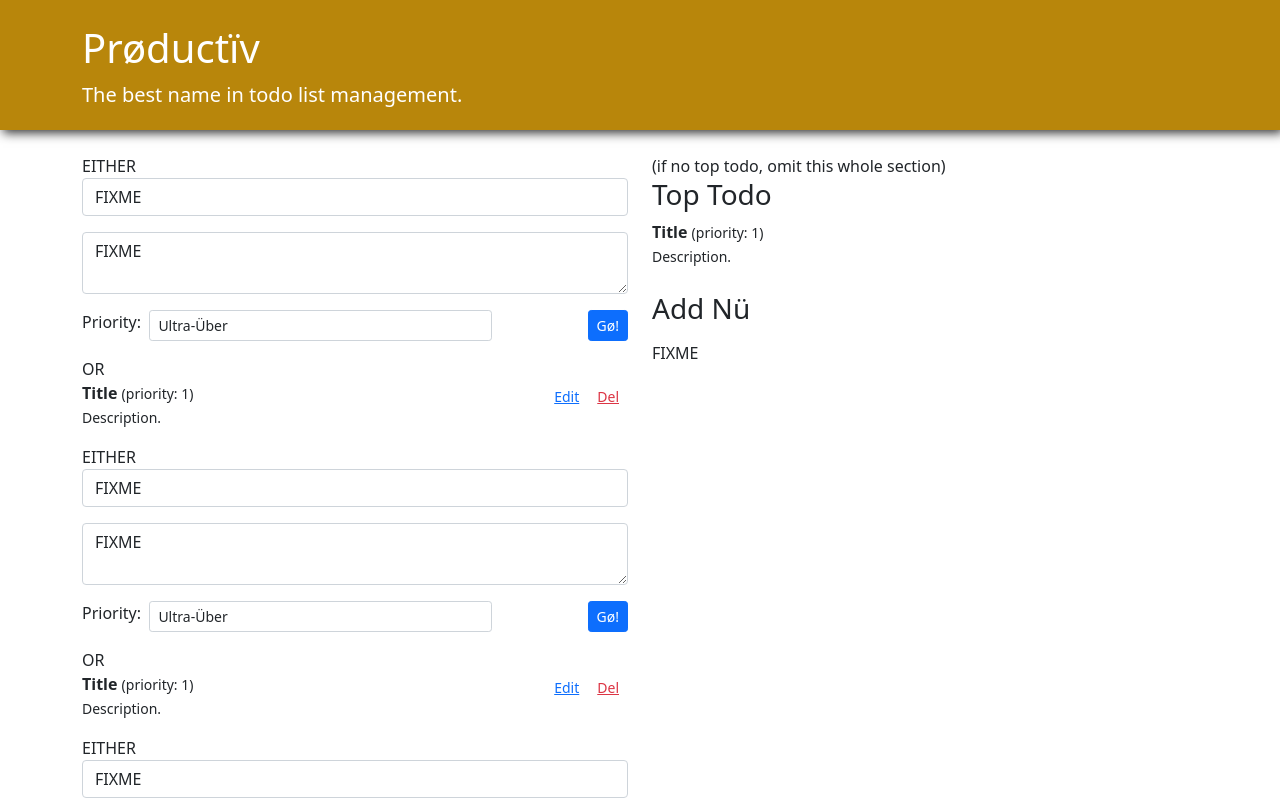
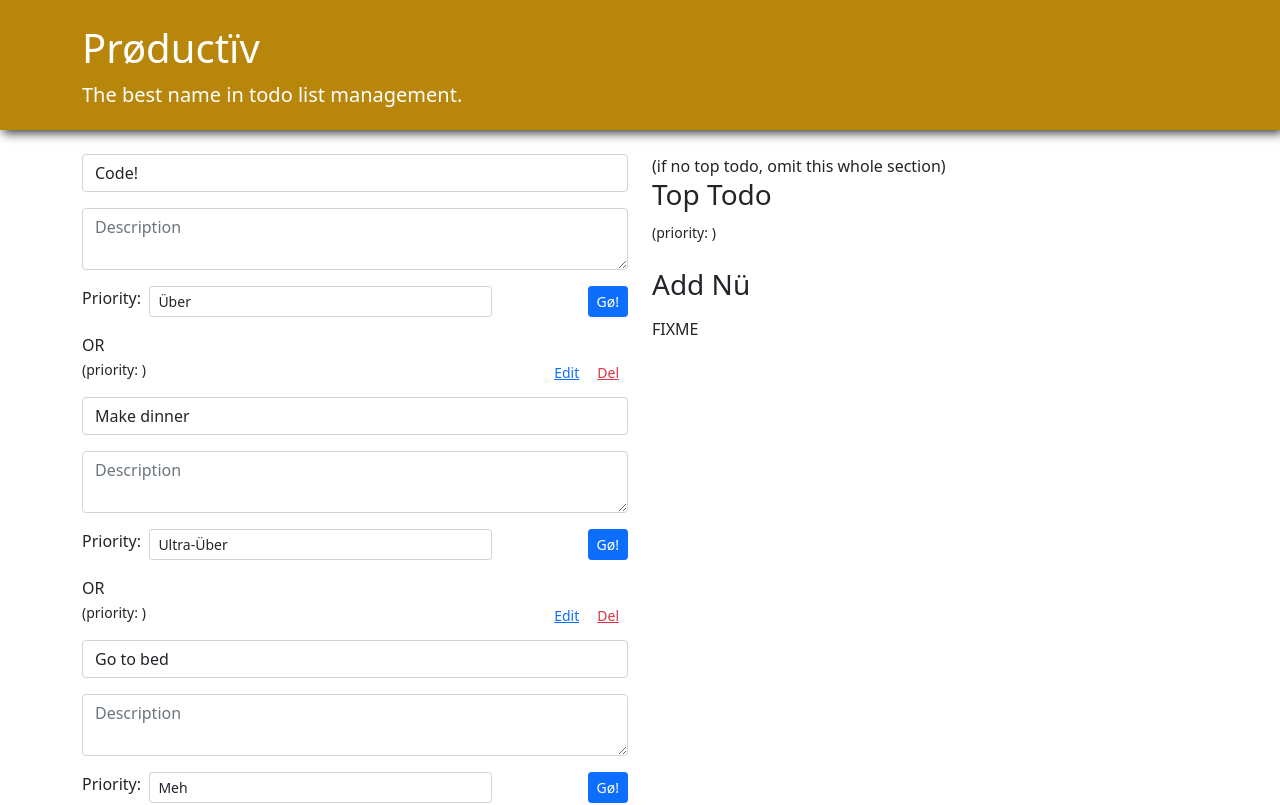
Before and after one commit to seanoliver/productiv, a React (Create React App) app: page / in a window 1280 px wide. Shown: the top 805 px of the page. Built offline with nearby package versions, Linux system fonts and the light colour scheme.

Commit message:
connected todo components

```diff
--- a/src/EditableTodo.js
+++ b/src/EditableTodo.js
@@ -1,6 +1,6 @@
-import React, { useState } from "react";
-import Todo from "./Todo";
-import TodoForm from "./TodoForm";
+import React, { useState } from 'react';
+import Todo from './Todo';
+import TodoForm from './TodoForm';
 
 /** Show editable todo item.
  *
@@ -9,29 +9,39 @@ import TodoForm from "./TodoForm";
  * - update(): fn to call to update a todo
  * - remove(): fn to call to remove a todo
  *
+ * State
+ * - editing: boolean in editing state or not
+ *
  * EditableTodoList -> EditableTodo -> { Todo, TodoForm }
  */
 
-function EditableTodo() {
+function EditableTodo({ todo, update, remove }) {
+	const [editing, setEditing] = useState(false);
 
 	/** Toggle if this is being edited */
-  function toggleEdit() { }
+	function toggleEdit() {
+		const isEditing = editing ? false : true;
+		setEditing(isEditing);
+	}
 
 	/** Call remove fn passed to this. */
-  function handleDelete() { }
+	function handleDelete(id) {
+		remove(id);
+	}
 
 	/** Edit form saved; toggle isEditing and update in ancestor. */
-  function handleSave(formData) { }
+	function handleSave(formData, id) {
+		formData = { ...formData, id };
+		update(formData);
+	}
 
 	return (
 		<div className="EditableTodo">
-
-                EITHER
-
-                <TodoForm />
-
+			<TodoForm
+				handleSave={handleSave}
+				initialFormData={todo}
+			/>
 			OR
-
 			<div className="mb-3">
 				<div className="float-end text-sm-end">
 					<button
@@ -47,7 +57,6 @@ function EditableTodo() {
 				</div>
 				<Todo />
 			</div>
-
 		</div>
 	);
 }
--- a/src/EditableTodoList.js
+++ b/src/EditableTodoList.js
@@ -1,5 +1,5 @@
-import React from "react";
-import EditableTodo from "./EditableTodo";
+import React from 'react';
+import EditableTodo from './EditableTodo';
 
 /** Show list of editable todos.
  *
@@ -11,15 +11,20 @@ import EditableTodo from "./EditableTodo";
  * TodoApp -> EditableTodoList -> [ EditableTodo, ... ]
  */
 
-function EditableTodoList() {
-  return (
-      <div>
-        {/*   FIXME  */}
-        <EditableTodo />
-        <EditableTodo />
-        <EditableTodo />
-      </div>
-  );
+function EditableTodoList({ todos, update, remove }) {
+	return (
+		<div>
+			{todos.map(t => (
+				<EditableTodo
+					todo={t}
+					update={update}
+					remove={remove}
+          key={t.id}
+				/>
+			))}
+			;
+		</div>
+	);
 }
 
 export default EditableTodoList;
--- a/src/Todo.js
+++ b/src/Todo.js
@@ -8,11 +8,11 @@ import React from "react";
  * { EditableTodo, TopTodo } -> Todo
  **/
 
-function Todo() {
+function Todo({id, title, description, priority}) {
   return (
-      <div className="Todo">
-        <div><b>Title</b> <small>(priority: 1)</small></div>
-        <div><small>Description.</small></div>
+      <div className="Todo" key={id}>
+        <div><b>{title}</b> <small>(priority: {priority})</small></div>
+        <div><small>{description}</small></div>
       </div>
   );
 }
--- a/src/TodoApp.js
+++ b/src/TodoApp.js
@@ -1,8 +1,8 @@
-import React, { useState } from "react";
-import { v4 as uuid } from "uuid";
+import React, { useState } from 'react';
+import { v4 as uuid } from 'uuid';
 
-import TopTodo from "./TopTodo";
-import EditableTodoList from "./EditableTodoList";
+import TopTodo from './TopTodo';
+import EditableTodoList from './EditableTodoList';
 
 /** App for managing a todo list.
  *
@@ -15,42 +15,55 @@ import EditableTodoList from "./EditableTodoList";
  * App -> TodoApp -> { TodoForm, EditableTodoList }
  */
 
-function TodoApp() {
+function TodoApp({ initialTodos }) {
+	const [todos, setTodos] = useState(initialTodos);
 
 	/** add a new todo to list */
-  function create(newTodo) {
-  }
+	function create(newTodo) {}
 
 	/** update a todo with updatedTodo */
 	function update(updatedTodo) {
+		const newTodos = todos.map(t => {
+			if (t.id === updatedTodo.id) {
+			}
+		});
+
+		setTodos(newTodos);
 	}
 
 	/** delete a todo by id */
 	function remove(id) {
+		const newTodos = todos.filter(t => id !== t.id);
+		setTodos(newTodos);
 	}
 
 	return (
 		<main className="TodoApp">
 			<div className="row">
-
+				{/* TO DO LIST */}
 				<div className="col-md-6">
-            <EditableTodoList /> OR
+					<EditableTodoList
+						todos={todos}
+						update={update}
+						remove={remove}
+					/>{' '}
+					OR
 					<span className="text-muted">You have no todos.</span>
 				</div>
 
+				{/* TOP TO DO */}
 				<div className="col-md-6">
 					(if no top todo, omit this whole section)
 					<section className="mb-4">
 						<h3>Top Todo</h3>
 						<TopTodo />
 					</section>
-
+					{/* FORM */}
 					<section>
 						<h3 className="mb-3">Add Nü</h3>
 						FIXME
 					</section>
 				</div>
-
 			</div>
 		</main>
 	);
--- a/src/TodoForm.js
+++ b/src/TodoForm.js
@@ -10,13 +10,15 @@ import React, { useState } from "react";
  * { TodoApp, EditableTodo } -> TodoForm
  */
 
-function TodoForm() {
+function TodoForm({handleSave, initialFormData}) {
 
   /** Update form input. */
   function handleChange(evt) { }
 
   /** Call parent function and clear form. */
-  function handleSubmit(evt) { }
+  function handleSubmit(evt) {
+
+  }
 
   return (
       <form className="NewTodoForm" onSubmit={handleSubmit}>
@@ -28,7 +30,7 @@ function TodoForm() {
               className="form-control"
               placeholder="Title"
               onChange={handleChange}
-              value="FIXME"
+              value={initialFormData.title}
               aria-label="Title"
           />
         </div>
@@ -40,7 +42,7 @@ function TodoForm() {
               className="form-control"
               placeholder="Description"
               onChange={handleChange}
-              value="FIXME"
+              value={initialFormData.desription}
               aria-label="Description"
           />
         </div>
@@ -52,7 +54,7 @@ function TodoForm() {
             </label>
             <select id="newTodo-priority"
                     name="priority"
-                    value="FIXME"
+                    value={initialFormData.priority}
                     onChange={handleChange}
                     className="form-control form-control-sm d-inline-flex"
             >
```
Also changed, not shown: 1 other file (tests, documents, lock files or other folders). Lines whose indentation alone changed are shown as unchanged.
